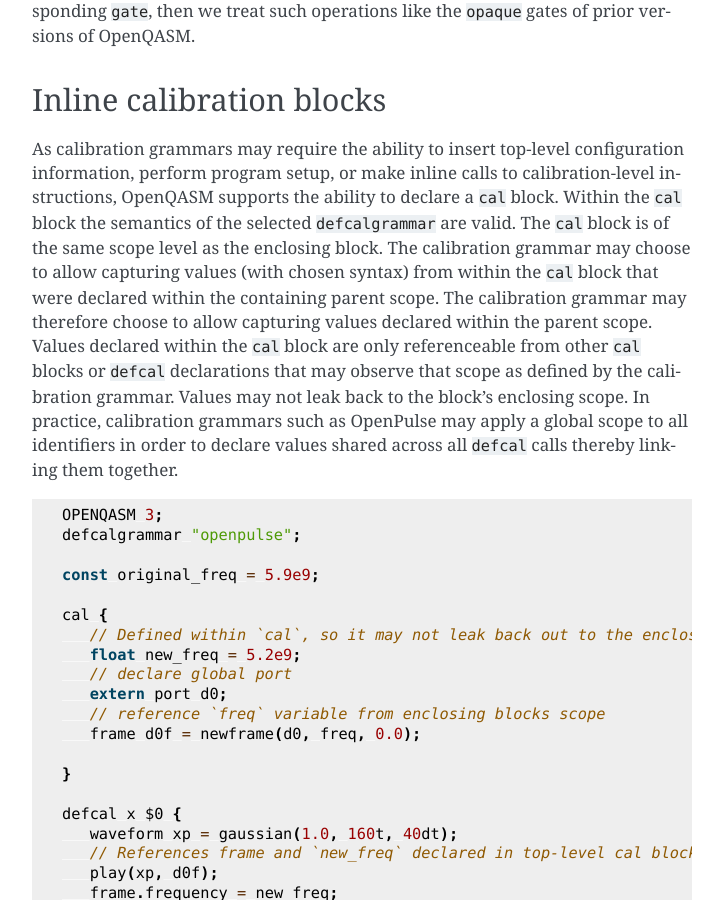
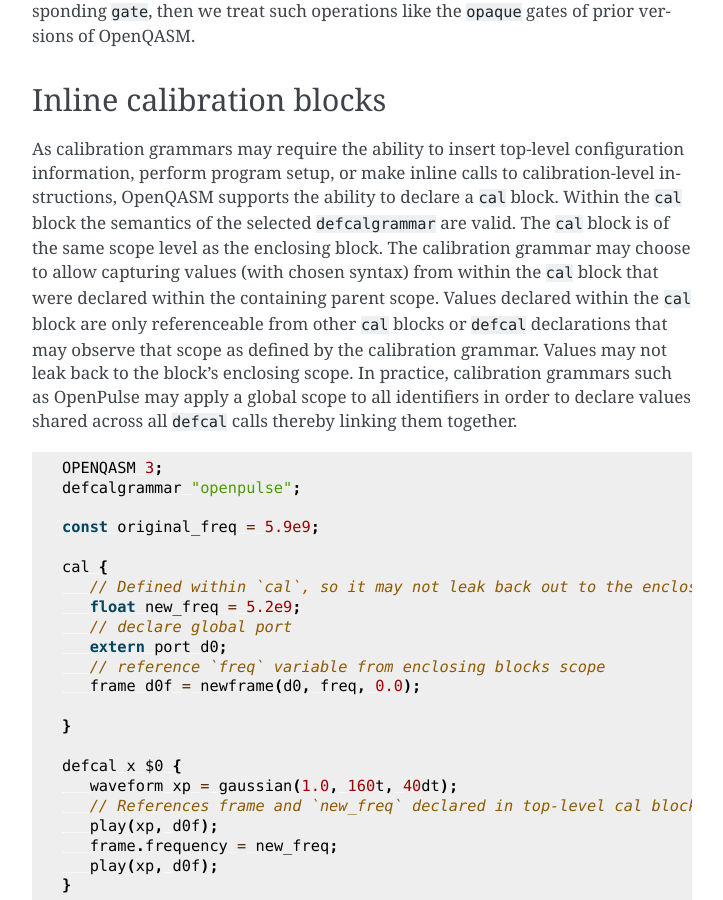
Before and after one commit to openqasm/openqasm, a Sphinx documentation site: the page built from source/language/pulses.rst, in a window 1280 px wide and 900 px high, scrolled down 1967 px. Shown: the whole window, without its empty margins (388-1111 px from the left). Built offline with Sphinx 7.4.7, drawn with Linux system fonts in a browser that asks for light colours; cross-references to code outside the pages are shown as plain code.

Commit message:
Remove duplicate sentence.

```diff
--- a/source/language/pulses.rst
+++ b/source/language/pulses.rst
@@ -111,7 +111,6 @@ to calibration-level instructions, OpenQASM supports the ability to declare a ``
 semantics of the selected ``defcalgrammar`` are valid. The ``cal`` block is of the same scope level as the enclosing block. The
 calibration grammar may choose to allow capturing values (with chosen syntax) from within the ``cal``
 block that were declared within the containing parent scope.
-The calibration grammar may therefore choose to allow capturing values declared within the parent scope.
 Values declared within the ``cal`` block are only referenceable from other ``cal`` blocks or ``defcal`` declarations
 that may observe that scope as defined by the calibration grammar. Values may not leak back to the block's enclosing scope.
 In practice, calibration grammars such as OpenPulse may apply
```
